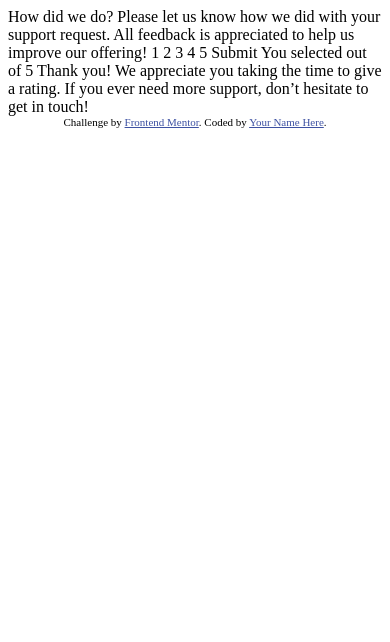
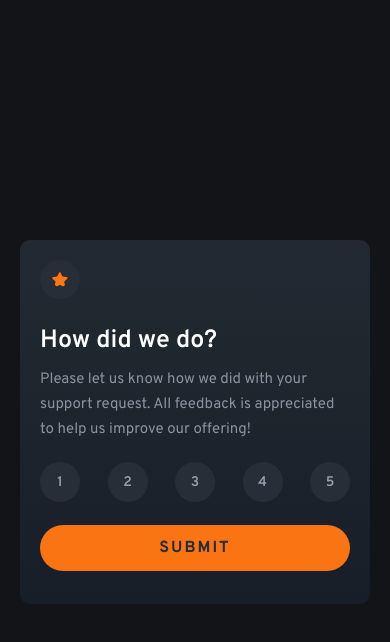
Before and after one commit to filipangel/interactive-rating-component, a plain HTML site: page index.html in a window 390 px wide. Drawn offline with Linux system fonts and the light colour scheme.

Commit message:
made mobile design of rating card

```diff
--- /dev/null
+++ b/css/style.css
@@ -0,0 +1,110 @@
+*,
+*::before,
+*::after {
+    margin: 0;
+    padding: 0;
+    box-sizing: border-box;
+}
+
+:root {
+    --clr-white: hsl(0, 0%, 100%);
+    --clr-orange: hsl(25, 97%, 53%);
+    --clr-light-grey: hsl(217, 12%, 63%);
+    --clr-dark-blue: hsl(213, 19%, 18%);
+    --clr-very-dark-blue: hsl(216, 12%, 8%);
+    --fw-normal: 400;
+    --fw-semi-bold: 600;
+    --fw-bold: 700;
+}
+
+html {
+    font-size: 62.5%;
+}
+
+body {
+    font-family: "Overpass", sans-serif;
+    font-size: 1.5rem;
+    font-weight: var(--fw-normal);
+    background-color: var(--clr-very-dark-blue);
+    min-height: 100vh;
+    display: grid;
+    place-content: center;
+}
+
+.container {
+    padding: 2rem;
+    margin: 2rem;
+    background: rgb(34,41,51);
+    background: linear-gradient(180deg, rgba(34,41,51,1) 0%, rgba(30,39,46,1) 33%, rgba(27,34,44,1) 67%, rgba(23,30,40,1) 100%);
+    border-radius: 1rem;
+}
+
+#rating-card .header img {
+    width: 4rem;
+    padding: 1.2rem;
+    border-radius: 50%;
+    background-color: #272e38;
+    margin-bottom: 1rem;
+}
+
+#rating-card .text h1 {
+    color: var(--clr-white);
+    font-size: 2.5rem;
+    font-weight: var(--fw-semi-bold);
+    padding: 1rem 0;
+}
+
+#rating-card .text p {
+    color: var(--clr-light-grey);
+    opacity: 0.9;
+    padding-bottom: 1rem;
+    font-size: 1.5rem;
+    line-height: 2.5rem;
+}
+
+#rating-card .buttons .rating-buttons {
+    display: flex;
+    justify-content: space-between;
+    margin: 1rem 0;
+    width: 100%;
+}
+
+#rating-card .buttons .rating-buttons .rating-button {
+    padding: 1rem;
+    height: 4rem;
+    width: 4rem;
+    border-radius: 50%;
+
+    background-color: #272e38;
+    border: none;
+    color: var(--clr-light-grey);
+    font-family: "Overpass", sans-serif;
+    font-size: 1.4rem;
+    font-weight: var(--fw-semi-bold);
+
+    text-align: center;
+}
+
+#rating-card .buttons .submit-button {
+    width: 100%;
+    border-radius: 5rem;
+    padding: 1.3rem 0;
+    margin: 1.3rem 0;
+    border: none;
+
+    background-color: var(--clr-orange);
+
+    font-family: "Overpass", sans-serif;
+    font-weight: var(--fw-bold);
+    letter-spacing: 0.2rem;
+    font-size: 1.6rem;
+    color: var(--clr-dark-blue)
+}
+
+.visible-card {
+    display: block;
+}
+
+.hidden-card {
+    display: none;
+}
--- a/index.html
+++ b/index.html
@@ -1,49 +1,58 @@
 <!DOCTYPE html>
 <html lang="en">
+
 <head>
   <meta charset="UTF-8">
-  <meta name="viewport" content="width=device-width, initial-scale=1.0"> <!-- displays site properly based on user's device -->
+  <meta name="viewport" content="width=device-width, initial-scale=1.0">
+  <!-- displays site properly based on user's device -->
 
   <link rel="icon" type="image/png" sizes="32x32" href="./images/favicon-32x32.png">
 
+  <link rel="preconnect" href="https://fonts.googleapis.com">
+  <link rel="preconnect" href="https://fonts.gstatic.com" crossorigin>
+  <link href="https://fonts.googleapis.com/css2?family=Overpass:ital,wght@0,100..900;1,100..900&display=swap"
+    rel="stylesheet">
+
+  <link rel="stylesheet" href="./css/style.css">
+  <script src="./scripts/script.js" defer></script>
   <title>Frontend Mentor | Interactive rating component</title>
+</head>
 
-  <!-- Feel free to remove these styles or customise in your own stylesheet 👍 -->
-  <style>
-    .attribution { font-size: 11px; text-align: center; }
-    .attribution a { color: hsl(228, 45%, 44%); }
-  </style>
-</head>
 <body>
+  <div class="container">
+    <div class="visible-card" id="rating-card">
+      <div class="header">
+        <img src="./images/icon-star.svg" alt="star icon">
+      </div>
+      <div class="text">
+        <h1>How did we do?</h1>
+        <p> Please let us know how we did with your support request. All feedback is appreciated
+          to help us improve our offering!</p>
+      </div>
+      <div class="buttons">
+        <div class="rating-buttons">
+          <button class="rating-button" data-rating="1">1</button>
+          <button class="rating-button" data-rating="2">2</button>
+          <button class="rating-button" data-rating="3">3</button>
+          <button class="rating-button" data-rating="4">4</button>
+          <button class="rating-button" data-rating="5">5</button>
+        </div>
+        <button class="submit-button">SUBMIT
+      </div>
+    </div>
 
-  <!-- Rating state start -->
-
-  How did we do?
-
-  Please let us know how we did with your support request. All feedback is appreciated
-  to help us improve our offering!
-
-  1 2 3 4 5
-
-  Submit
-
-  <!-- Rating state end -->
-
-  <!-- Thank you state start -->
-
-  You selected <!-- Add rating here --> out of 5
-
-  Thank you!
-
-  We appreciate you taking the time to give a rating. If you ever need more support,
-  don’t hesitate to get in touch!
-
-  <!-- Thank you state end -->
-
-
-  <div class="attribution">
-    Challenge by <a href="https://www.frontendmentor.io?ref=challenge" target="_blank">Frontend Mentor</a>.
-    Coded by <a href="#">Your Name Here</a>.
+  <div class="hidden-card" id="thank-you-card">
+    <div class="header">
+      <img src="./images/illustration-thank-you.svg" alt="">
+      <p id="you-selected-text"></p>
+    </div>
+    <div class="text">
+      <h1>Thank you!</h1>
+      <p>We appreciate you taking the time to give a rating. If you ever need more support,
+        don’t hesitate to get in touch!</p>
+    </div>
+  </div>
   </div>
 </body>
+
 </html>
```
Also changed, not shown: scripts/script.js (added).
